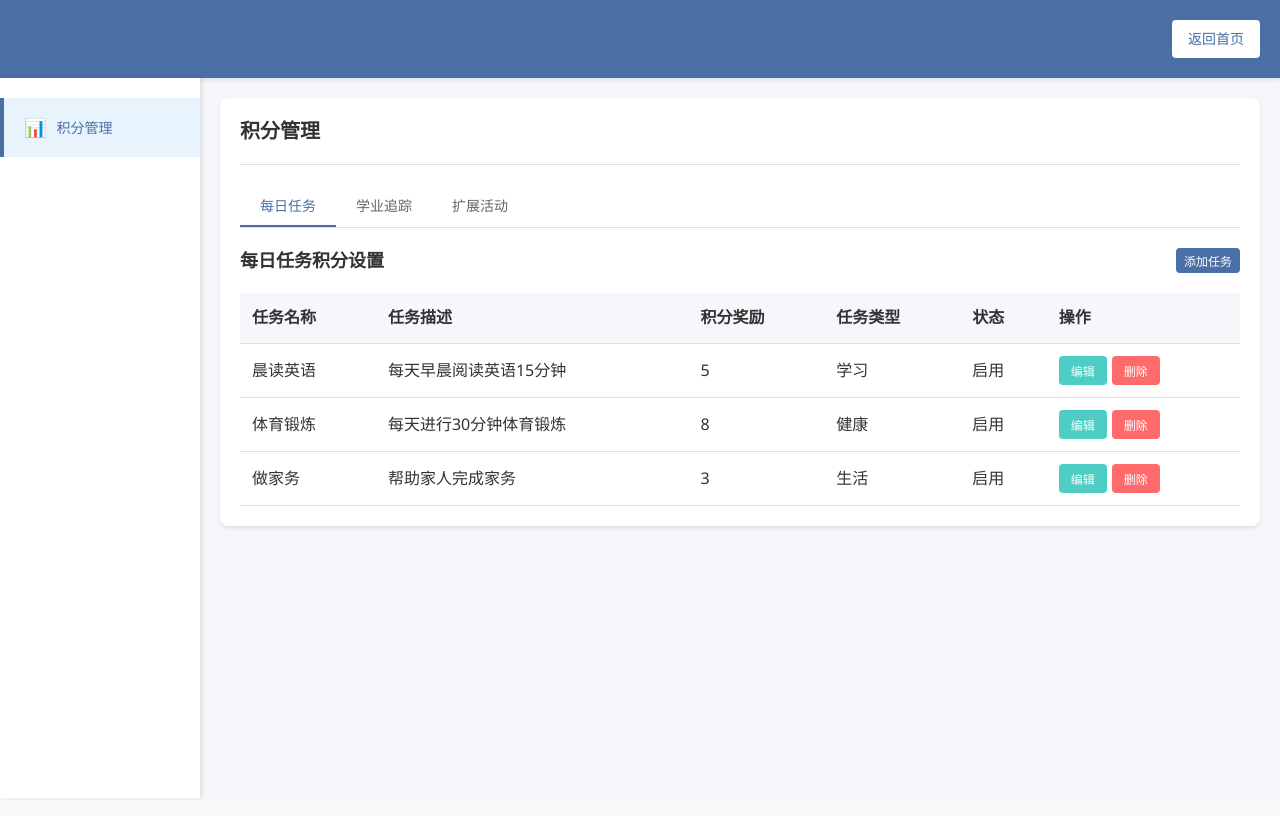
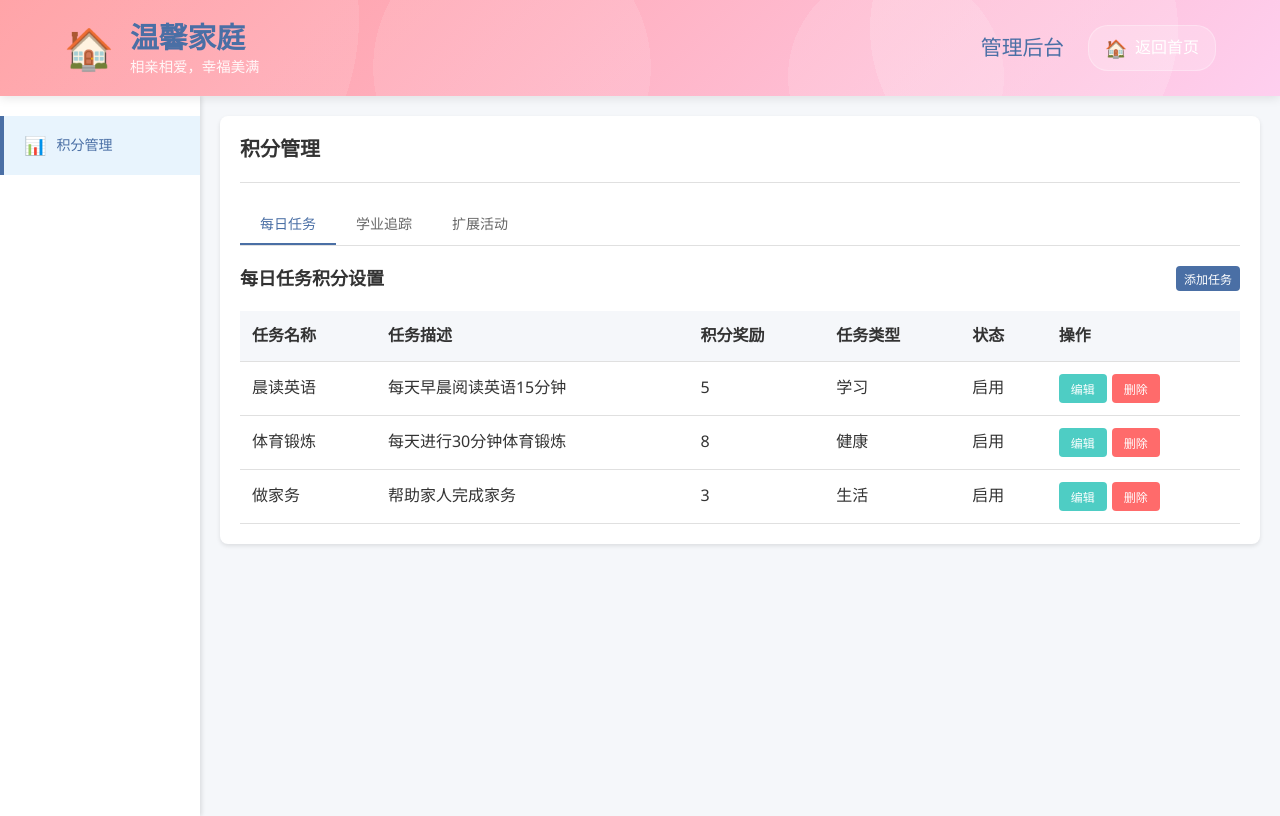
Before and after one commit to clannadgo/lifeJigsaw, a Vue app in the folder frontend/: page /admin in a window 1280 px wide. Built offline with nearby package versions, Linux system fonts and the light colour scheme; sample sign-in values are in the browser's storage.

Commit message:
调整/admin页面的header，增加家庭风格的头部组件

```diff
--- a/frontend/src/views/Admin.vue
+++ b/frontend/src/views/Admin.vue
@@ -1,10 +1,28 @@
 <template>
   <div class="admin-container">
-    <!-- 管理后台头部 -->
-    <div class="admin-header">
-      <h1>管理后台</h1>
-      <router-link to="/dashboard" class="back-btn">返回首页</router-link>
-    </div>
+    <!-- 管理后台头部 - 家庭风格 -->
+    <header class="family-header">
+      <div class="header-content">
+        <div class="header-left">
+          <div class="family-info">
+            <div class="family-icon">🏠</div>
+            <div class="family-details">
+              <h1 class="family-name">温馨家庭</h1>
+              <p class="family-motto">相亲相爱，幸福美满</p>
+            </div>
+          </div>
+        </div>
+        <div class="header-right">
+          <div class="admin-title">
+            <h2>管理后台</h2>
+          </div>
+          <router-link to="/dashboard" class="back-btn">
+            <span class="back-icon">🏠</span>
+            <span>返回首页</span>
+          </router-link>
+        </div>
+      </div>
+    </header>
 
     <!-- 侧边导航 -->
     <div class="admin-layout">
@@ -258,34 +276,108 @@ export default {
   background-color: #f5f7fa;
 }
 
-.admin-header {
-  background-color: #4a6fa5;
-  color: white;
-  padding: 20px;
+/* 家庭风格头部样式 */
+.family-header {
+  background: linear-gradient(135deg, #ff9a9e 0%, #fecfef 100%);
+  color: #fff;
+  padding: 1rem 0;
+  box-shadow: 0 2px 10px rgba(0, 0, 0, 0.1);
+  position: relative;
+  overflow: hidden;
+}
+
+.family-header::before {
+  content: '';
+  position: absolute;
+  top: 0;
+  left: 0;
+  right: 0;
+  bottom: 0;
+  background-image:
+    radial-gradient(circle at 10% 20%, rgba(255, 255, 255, 0.1) 20%, transparent 20%),
+    radial-gradient(circle at 80% 30%, rgba(255, 255, 255, 0.15) 15%, transparent 15%),
+    radial-gradient(circle at 40% 70%, rgba(255, 255, 255, 0.1) 18%, transparent 18%),
+    radial-gradient(circle at 70% 80%, rgba(255, 255, 255, 0.12) 12%, transparent 12%);
+  background-size: 100% 100%;
+  pointer-events: none;
+}
+
+.header-content {
+  max-width: 1200px;
+  margin: 0 auto;
+  padding: 0 1.5rem;
   display: flex;
   justify-content: space-between;
   align-items: center;
-  box-shadow: 0 2px 4px rgba(0,0,0,0.1);
+  position: relative;
+  z-index: 1;
 }
 
-.admin-header h1 {
+.header-left {
+  display: flex;
+  align-items: center;
+}
+
+.family-info {
+  display: flex;
+  align-items: center;
+  gap: 1rem;
+}
+
+.family-icon {
+  font-size: 2.5rem;
+}
+
+.family-details {
+  display: flex;
+  flex-direction: column;
+}
+
+.family-name {
+  font-size: 1.8rem;
   margin: 0;
-  font-size: 24px;
+  font-weight: 600;
+}
+
+.family-motto {
+  font-size: 0.9rem;
+  margin: 0;
+  opacity: 0.9;
+}
+
+.header-right {
+  display: flex;
+  align-items: center;
+  gap: 1.5rem;
+}
+
+.admin-title h2 {
+  margin: 0;
+  font-size: 1.3rem;
+  font-weight: 500;
 }
 
 .back-btn {
-  background-color: #ffffff;
-  color: #4a6fa5;
-  border: none;
-  padding: 8px 16px;
-  border-radius: 4px;
+  color: #fff;
   text-decoration: none;
-  font-size: 14px;
-  cursor: pointer;
+  display: flex;
+  align-items: center;
+  gap: 0.5rem;
+  padding: 0.5rem 1rem;
+  border-radius: 20px;
+  background-color: rgba(255, 255, 255, 0.2);
+  transition: all 0.3s ease;
+  border: 1px solid rgba(255, 255, 255, 0.3);
 }
 
 .back-btn:hover {
-  background-color: #f0f0f0;
+  background-color: rgba(255, 255, 255, 0.3);
+  transform: translateY(-2px);
+  box-shadow: 0 4px 8px rgba(0, 0, 0, 0.1);
+}
+
+.back-icon {
+  font-size: 1.1rem;
 }
 
 .admin-layout {
```
